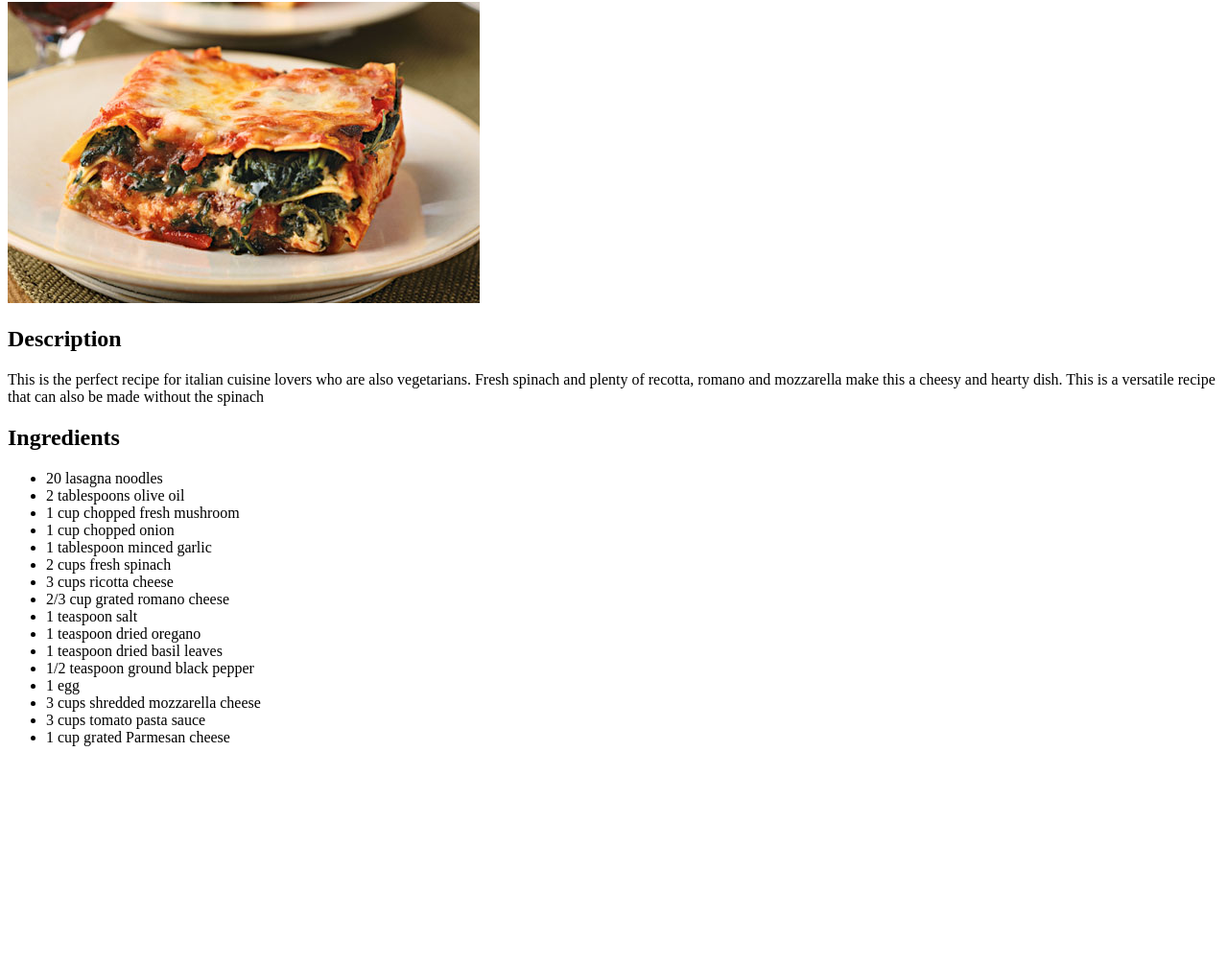
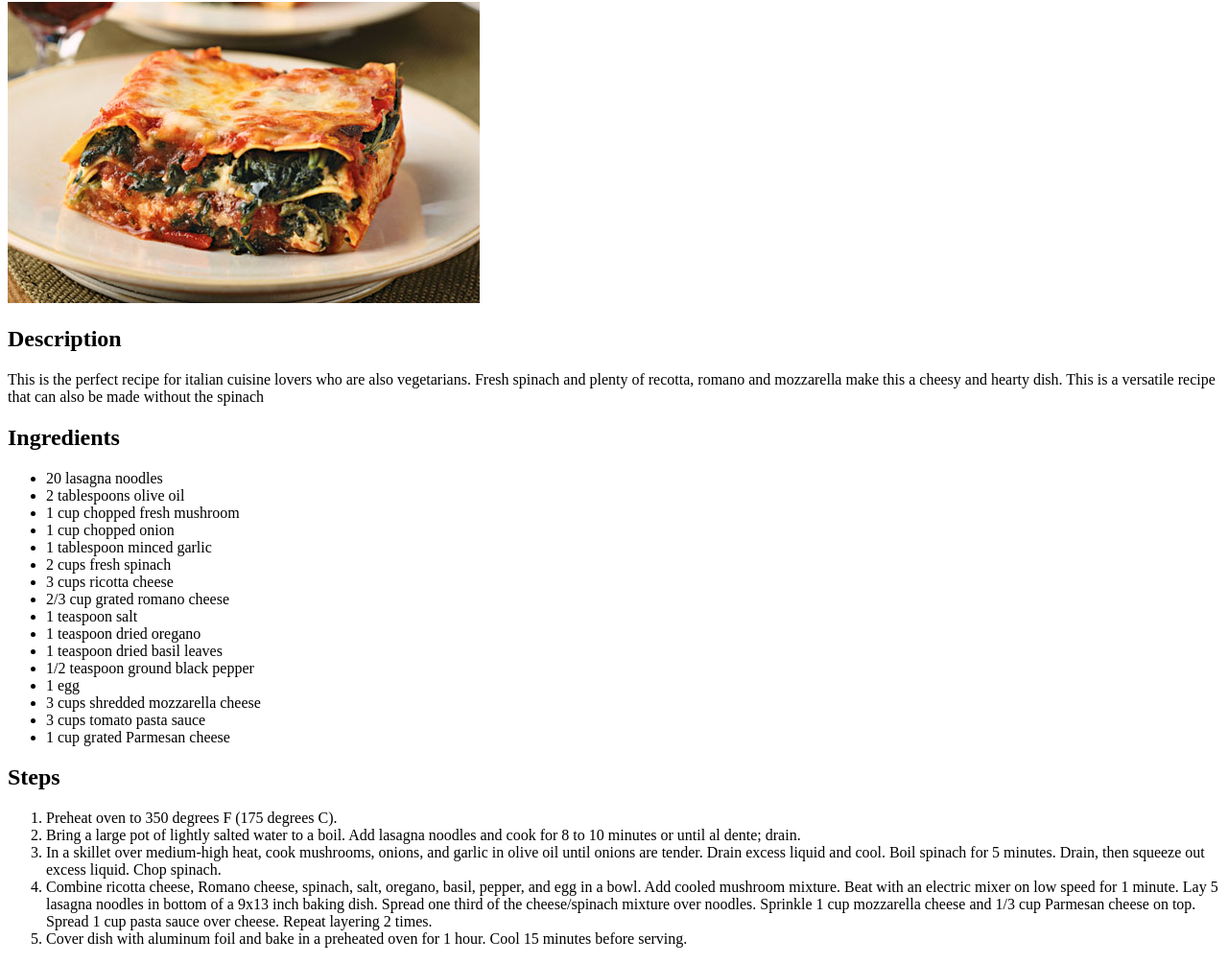
Before and after one commit to armaansd2/odin-recipes, a plain HTML site: page recipes/lasagna.html in a window 1280 px wide. Shown: the part 78-1082 px from the top of the page at 96% size. Before the commit the page ends 872 px from the top, so only its background shows below. Drawn offline with Linux system fonts and the light colour scheme.

Commit message:
Modify lasagna.html

```diff
--- a/recipes/lasagna.html
+++ b/recipes/lasagna.html
@@ -31,8 +31,17 @@
 		<li>3 cups shredded mozzarella cheese </li>
 		<li>3 cups tomato pasta sauce </li>
 		<li>1 cup grated Parmesan cheese </li>
+	</ul>
 
-	</ul>
+	<h2>Steps</h2>
+
+	<ol>
+		<li>Preheat oven to 350 degrees F (175 degrees C).</li>
+		<li>Bring a large pot of lightly salted water to a boil. Add lasagna noodles and cook for 8 to 10 minutes or until al dente; drain.</li>
+		<li>In a skillet over medium-high heat, cook mushrooms, onions, and garlic in olive oil until onions are tender. Drain excess liquid and cool. Boil spinach for 5 minutes. Drain, then squeeze out excess liquid. Chop spinach.</li>
+		<li>Combine ricotta cheese, Romano cheese, spinach, salt, oregano, basil, pepper, and egg in a bowl. Add cooled mushroom mixture. Beat with an electric mixer on low speed for 1 minute. Lay 5 lasagna noodles in bottom of a 9x13 inch baking dish. Spread one third of the cheese/spinach mixture over noodles. Sprinkle 1 cup mozzarella cheese and 1/3 cup Parmesan cheese on top. Spread 1 cup pasta sauce over cheese. Repeat layering 2 times.</li>
+		<li>Cover dish with aluminum foil and bake in a preheated oven for 1 hour. Cool 15 minutes before serving.</li>
+	</ol>
 
 
 </body>
```
